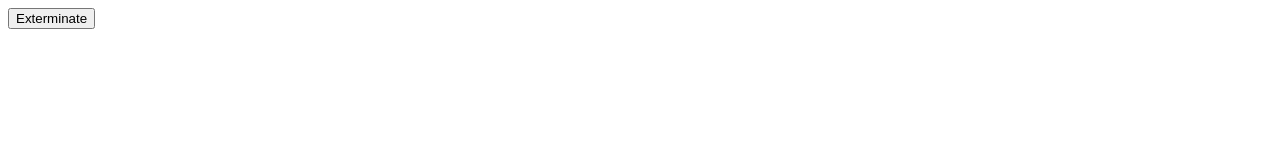
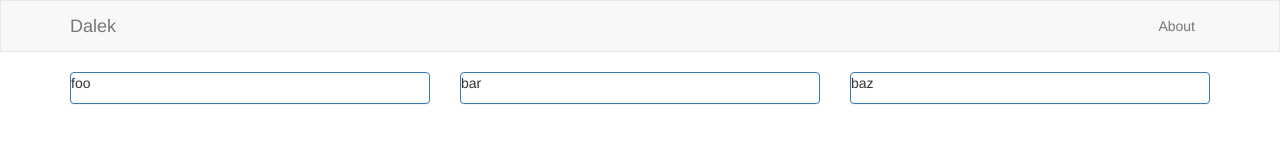
Before and after one commit to calliecameron/lego-mindstorms-dalek, a plain HTML site: page code/html/index.html in a window 1280 px wide. Drawn offline with nearby package versions, Linux system fonts and the light colour scheme.

Commit message:
Websockets.

```diff
--- a/code/html/index.html
+++ b/code/html/index.html
@@ -6,7 +6,7 @@
     <meta name="viewport" content="width=device-width, initial-scale=1">
     <title>Dalek</title>
 
-    <!-- <link type="text/css" rel="stylesheet" href="https://maxcdn.bootstrapcdn.com/bootstrap/3.3.2/css/bootstrap.min.css"> -->
+    <link type="text/css" rel="stylesheet" href="https://maxcdn.bootstrapcdn.com/bootstrap/3.3.6/css/bootstrap.min.css">
     <!-- <link type="text/css" rel="stylesheet" href="https://code.jquery.com/ui/1.11.3/themes/cupertino/jquery-ui.css"> -->
     <link type="text/css" rel="stylesheet" href="dalek.css">
 
@@ -32,11 +32,68 @@
     <meta name="theme-color" content="#ffffff">
   </head>
   <body>
-    <button id="foobar">Exterminate</button>
+    <nav class="navbar navbar-default" style="border-radius: 0px;">
+      <div class="container">
+        <div class="navbar-header">
+          <button type="button" class="navbar-toggle collapsed" data-toggle="collapse" data-target="#navbar">
+            <span class="sr-only">Toggle navigation</span>
+            <span class="icon-bar"></span>
+            <span class="icon-bar"></span>
+            <span class="icon-bar"></span>
+          </button>
+          <a class="navbar-brand" href="/">Dalek</a>
+        </div>
+        <div class="collapse navbar-collapse" id="navbar">
+          <ul id="mode-selector" class="nav navbar-nav">
+          </ul>
+          <ul class="nav navbar-nav navbar-right">
+            <li><a id="btn-about" href="#">About</a></li>
+          </ul>
+        </div><!-- /.navbar-collapse -->
+      </div><!-- /.container -->
+    </nav>
 
-    <script src="https://code.jquery.com/jquery-1.11.2.min.js"></script>
+    <div class="container">
+      <div class="row">
+
+        <div class="col-xs-4">
+
+          <div class="panel panel-primary">
+            <p>foo</p>
+          </div>
+
+        </div>
+
+        <div class="col-xs-4">
+
+          <div class="panel panel-primary">
+            <p>bar</p>
+          </div>
+
+        </div>
+
+        <div class="col-xs-4">
+
+          <div class="panel panel-primary">
+            <p>baz</p>
+          </div>
+      </div>
+    </div>
+
+
+    <div class="modal fade" id="score-box" tabindex="-1" data-backdrop="static" role="dialog" aria-labelledby="myModalLabel" aria-hidden="true">
+      <div class="modal-dialog modal-lg">
+        <div class="modal-content">
+          <div class="modal-body">
+            <p><span id="disconnect-message"></span>; we'll keep trying to connect.</p>
+          </div>
+        </div>
+      </div>
+    </div>
+
+    <script src="https://code.jquery.com/jquery-1.12.3.min.js"></script>
     <!-- <script src="https://code.jquery.com/ui/1.11.3/jquery-ui.min.js"></script> -->
-    <!-- <script src="https://maxcdn.bootstrapcdn.com/bootstrap/3.3.2/js/bootstrap.min.js"></script> -->
+    <script src="https://maxcdn.bootstrapcdn.com/bootstrap/3.3.6/js/bootstrap.min.js"></script>
     <script src="dalek.js"></script>
   </body>
 </html>
```
Also changed, not shown: code/html/dalek.js (+0 -11 lines).
